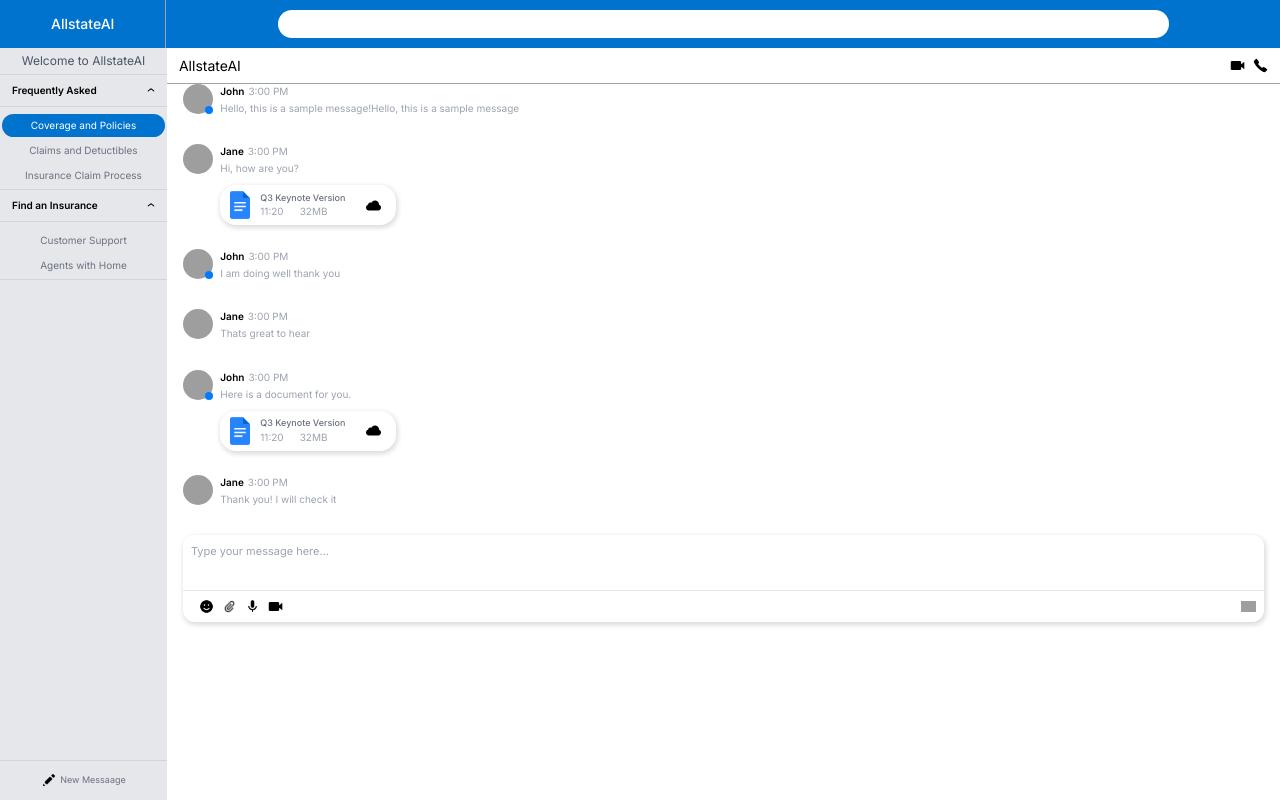
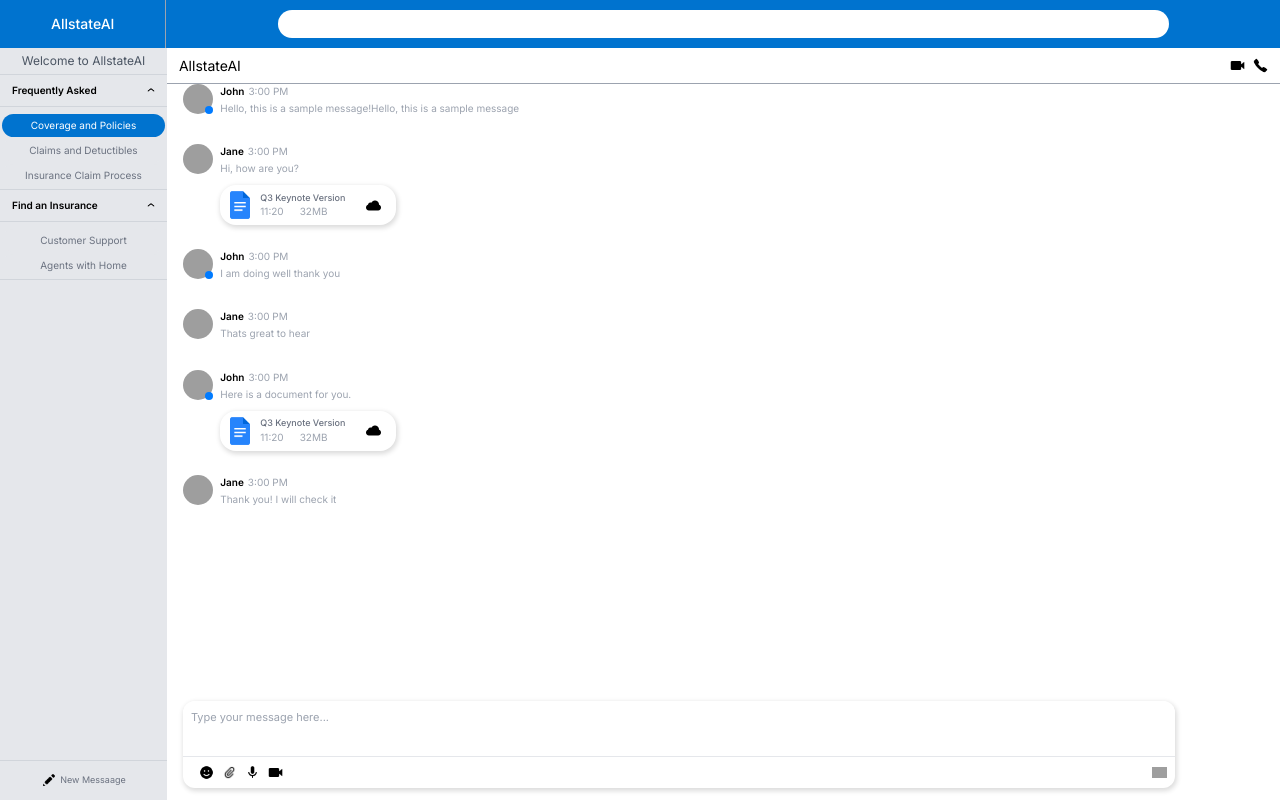
Before and after one commit to Stuka-Labs/SureguideFrontEnd, a Next.js app: page / in a window 1280 px wide. Built offline with nearby package versions, Linux system fonts and the light colour scheme; grey boxes are pictures that could not be loaded.

Commit message:
chatbot-input-fix

```diff
--- a/src/components/chatBox/Chatbox.js
+++ b/src/components/chatBox/Chatbox.js
@@ -112,7 +112,7 @@
             {/* <div className='bg-gray-200 h-[1px] my-2'></div> */}
             <div className='border-t border-gray-400 h-[calc(100vh-(35px+48px))] overflow-auto'>
 
-                <div ref={messagesContainerRef} className=''>
+                <div ref={messagesContainerRef} className='max-h-[70vh] overflow-y-scroll'>
                     {messages.map((message, index) => (
                         <MessageItem key={index} doc={message.doc} staticData={message.staticData} />
                     ))}
@@ -121,8 +121,8 @@
 
 
                 <div
-                    className="px-4 pb-2 rounded-xl h-1/5 w-full"
-                    style={{ position: 'sticky', bottom: 0, left: 0, right: 0 }}
+                    className="px-4 pb-2 rounded-xl fixed bottom-1 w-4/5"
+
                 >
                     <InputMessage onSubmit={handleMessageSubmit} />
                 </div>
```
